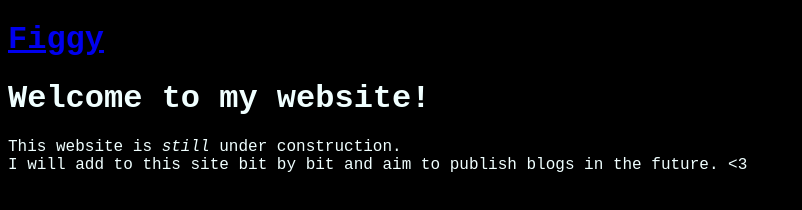
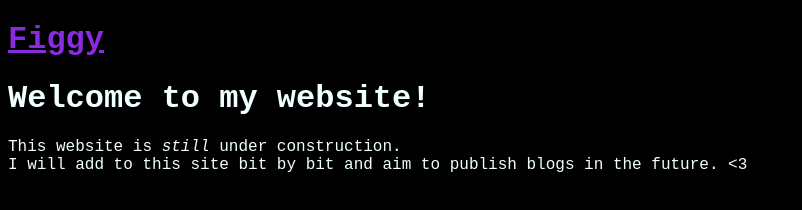
Before and after one commit to FiggyFoxFunc/FiggyFoxFunc.github.io, a plain HTML site: page index.html in a window 1280 px wide. Shown: the whole page, without its empty margins (0-802 px from the left). Drawn offline with Linux system fonts and the light colour scheme.

Commit message:
Updated CSS for links.

```diff
--- a/template.css
+++ b/template.css
@@ -3,3 +3,11 @@ body{
     background-color: black;
     font-family: 'Courier New', Courier, monospace;
 }
+
+a {
+    color: blueviolet;
+}
+
+a:visited {
+    color: blueviolet;
+}
```
